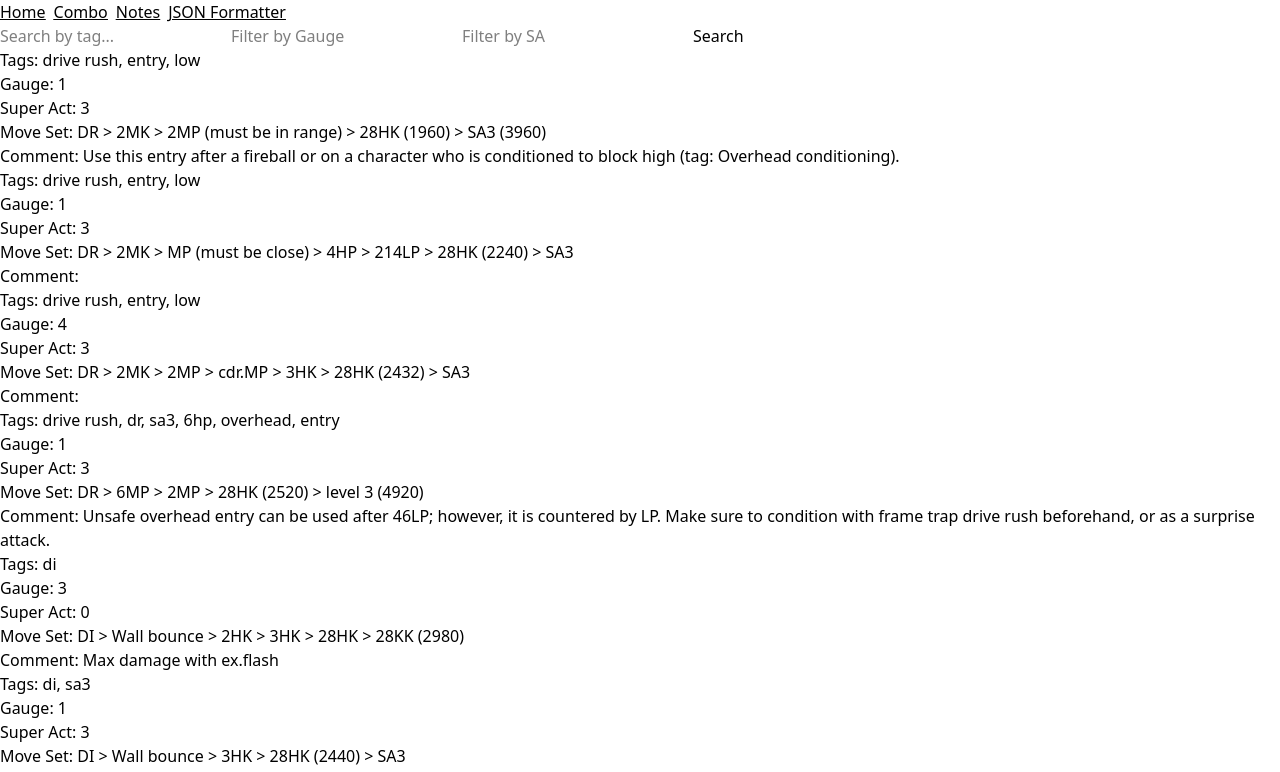
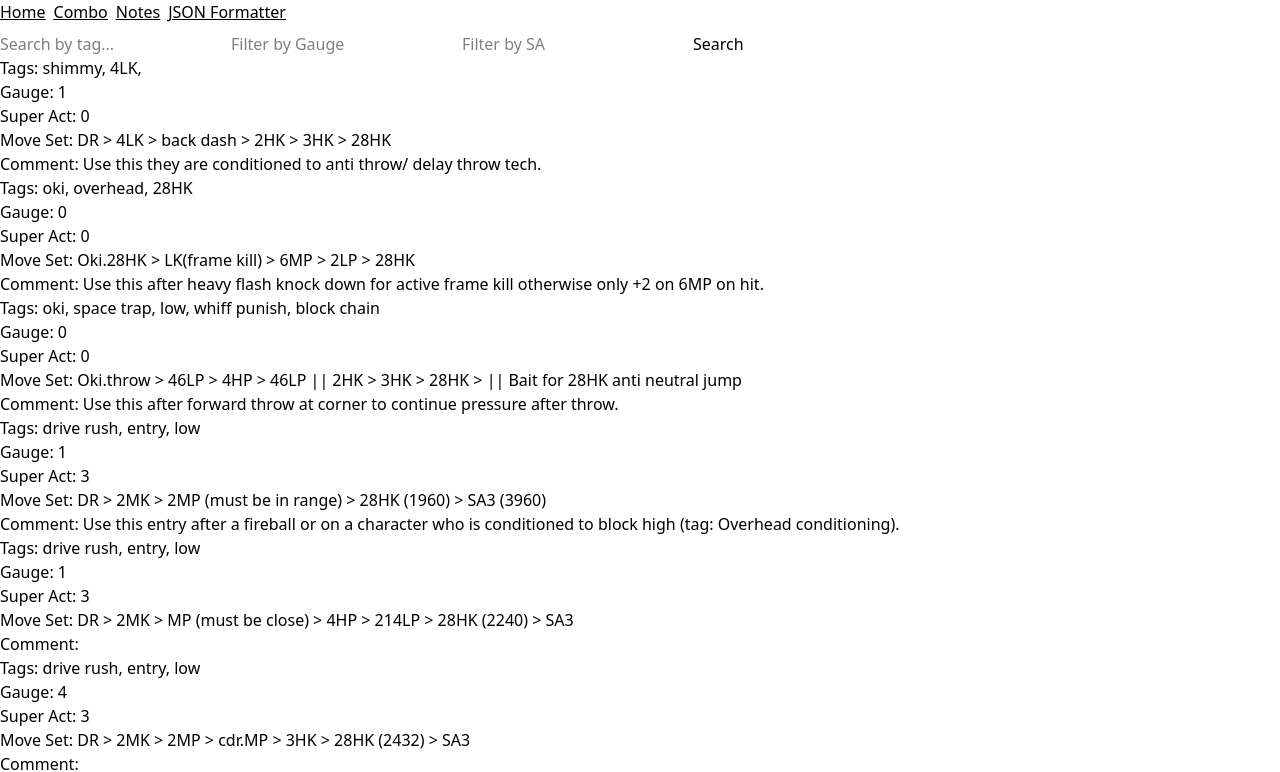
Before and after one commit to ChonCanCode/06-react-sf6, a React (Vite) app: page /combo in a window 1280 px wide. Shown: the top 772 px of the page. Built offline with nearby package versions, Linux system fonts and the light colour scheme.

Commit message:
daily update

```diff
--- a/src/data/guliecombo.json
+++ b/src/data/guliecombo.json
@@ -1,4 +1,25 @@
 [
+  {
+    "tags": ["shimmy", "4LK", ""],
+    "gauge": 1,
+    "SA": 0,
+    "moveSet": "DR > 4LK > back dash > 2HK > 3HK > 28HK",
+    "comment": "Use this they are conditioned to anti throw/ delay throw tech."
+  },
+  {
+    "tags": ["oki", "overhead", "28HK"],
+    "gauge": 0,
+    "SA": 0,
+    "moveSet": " Oki.28HK > LK(frame kill) > 6MP > 2LP > 28HK",
+    "comment": "Use this after heavy flash knock down for active frame kill otherwise only +2 on 6MP on hit."
+  },
+  {
+    "tags": ["oki", "space trap", "low", "whiff punish", "block chain"],
+    "gauge": 0,
+    "SA": 0,
+    "moveSet": "Oki.throw > 46LP > 4HP > 46LP || 2HK > 3HK > 28HK > || Bait for 28HK anti neutral jump",
+    "comment": "Use this after forward throw at corner to continue pressure after throw."
+  },
   {
     "tags": ["drive rush", "entry", "low"],
     "gauge": 1,
--- a/src/pages/Combo.tsx
+++ b/src/pages/Combo.tsx
@@ -36,7 +36,7 @@ export default function Combo() {
   };
 
   return (
-    <>
+    <div className="mb-2 mt-2">
       <form onSubmit={handleSearch}>
         <input
           type="text"
@@ -76,6 +76,6 @@ export default function Combo() {
           ))
         )}
       </div>
-    </>
+    </div>
   );
 }
```
